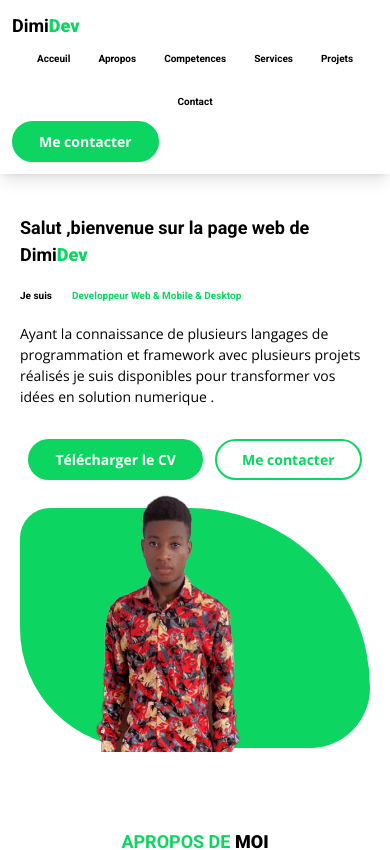
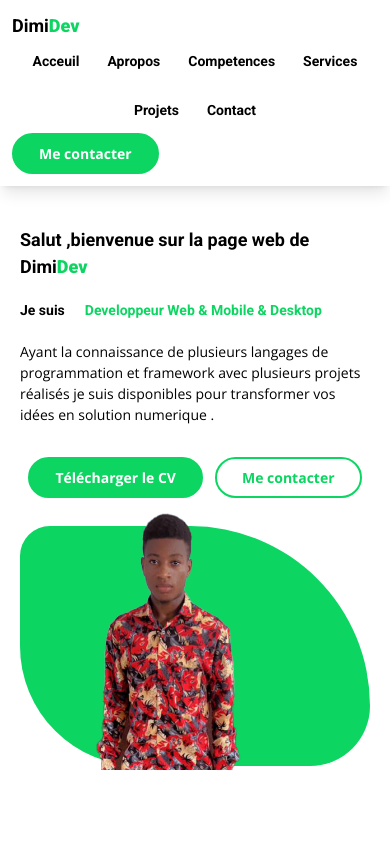
Before and after one commit to Dimitribonsou/Job_dev_Portefolio, a React (Create React App) app: page / in a window 390 px wide. Shown: the top 850 px of the page. Built offline with nearby package versions, Linux system fonts and the light colour scheme.

Commit message:
police de navabar modifier

```diff
--- a/src/index.scss
+++ b/src/index.scss
@@ -119,9 +119,7 @@ nav .text-link:hover
 }
 
 @media screen  and (max-width:400px){
-      .text-link{
-         font-size:10px!important;
-      }
+
       .service-title{
         font-size:15px;
       }
```
